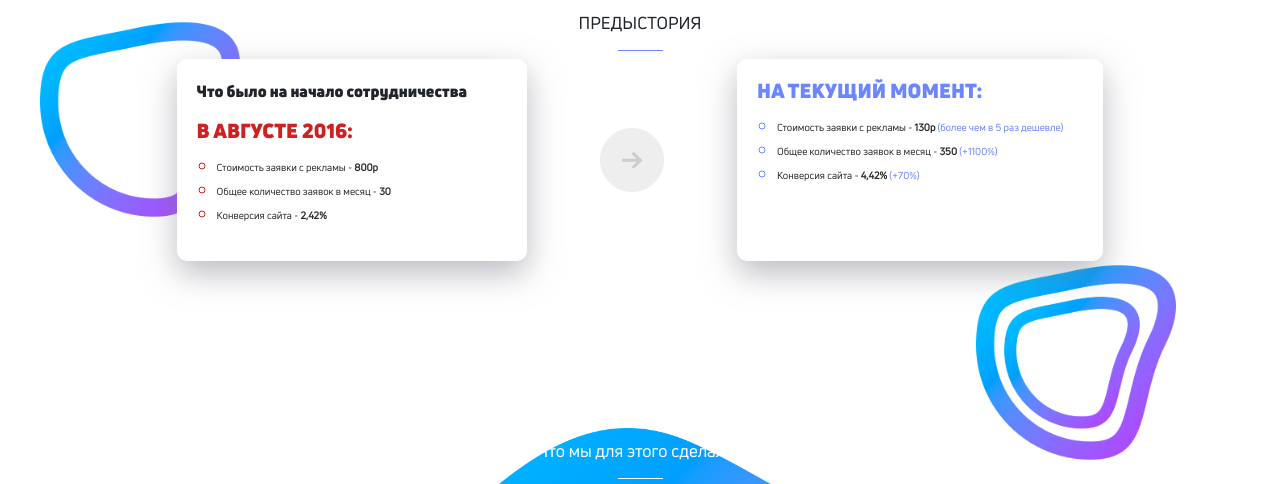
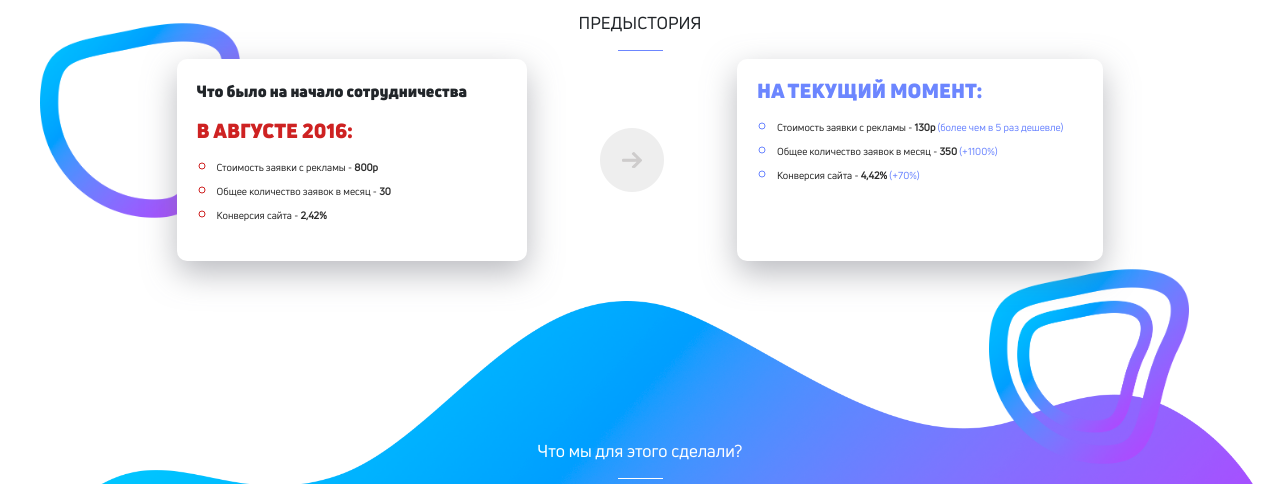
Before and after one commit to Veseron/veseron.github.io, a plain HTML site: page index.html in a window 1280 px wide. Shown: the part 468-952 px from the top of the page. Drawn offline with Linux system fonts and the light colour scheme; files whose address does not match are found by name.

Commit message:
mistakes 2

```diff
--- a/scss/styles.scss
+++ b/scss/styles.scss
@@ -160,6 +160,9 @@
 
 .sectionParallax{
     width: 95%;
+    @include sm-desk{
+        width: 96%;
+    }
     @include tablet{
         width: 100%;
     }
@@ -485,7 +488,8 @@
         padding-top: 180px !important;
     }
     @include sm-desk{
-        min-height: 120vh;
+        background-size: cover;
+        min-height: 45rem;
         padding-top: 140px !important;
     }
     @include tablet{
@@ -495,7 +499,7 @@
     }
     @include mobile{
         background-size: cover;
-        min-height: 260vh;
+        min-height: 95rem;
         padding-top: 60px !important;
         padding-bottom: 0px !important;
     }
@@ -1880,8 +1884,9 @@
         padding-top: 150px !important;
     }
     @include sm-desk{
-        min-height: 120vh;
-        padding-top: 150px !important;
+        background-size: cover;
+        min-height: 140vh;
+        padding-top: 160px !important;
     }
     @include tablet{
         background-size: cover;
```
Also changed, not shown: css/styles.css.
